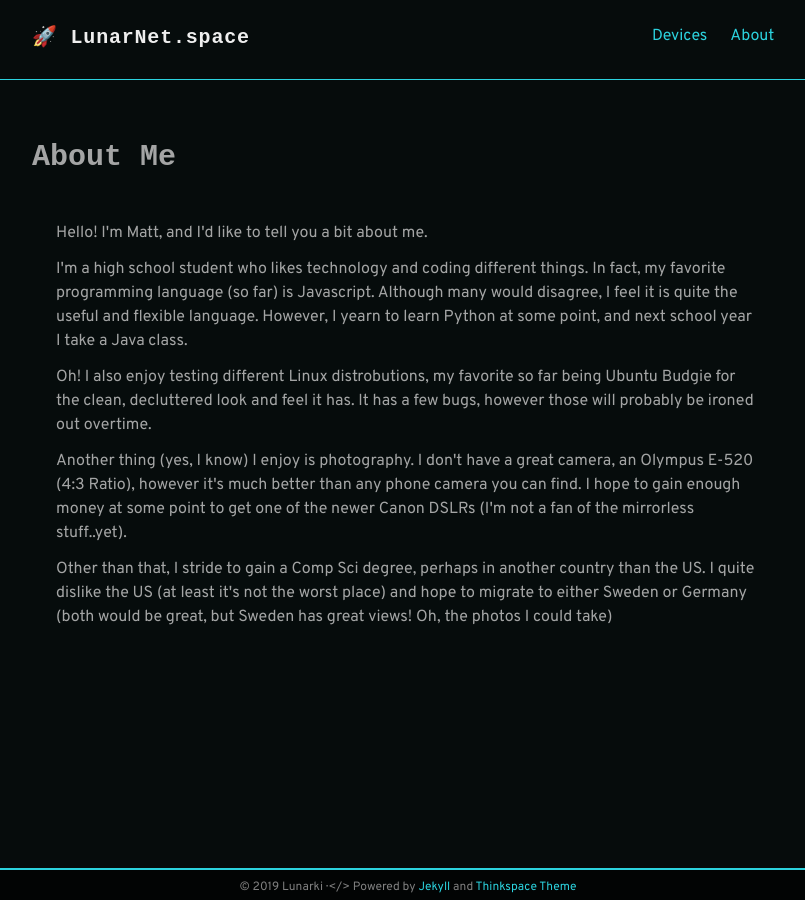
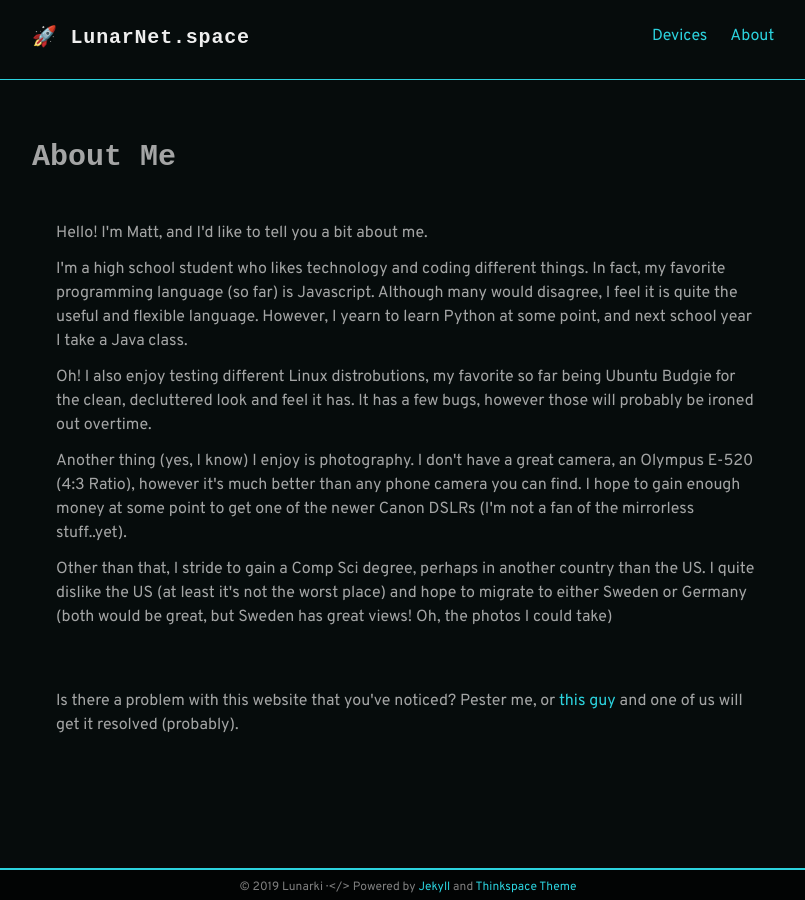
Before and after one commit to SharaNara/SharaNara.github.io, a Jekyll site: the page built from pages/about.html, in a window 1280 px wide. Shown: the whole page, without its empty margins (232-1037 px from the left). Built offline with Jekyll 4.4.1, drawn with Linux system fonts in a browser that asks for light colours; some web fonts are replaced.

Commit message:
Add thing

```diff
--- a/pages/about.html
+++ b/pages/about.html
@@ -21,3 +21,7 @@ shortpage: true
   I quite dislike the US (at least it's not the worst place) and hope to migrate to either Sweden
   or Germany (both would be great, but Sweden has great views! Oh, the photos I could take)</p>
 </div>
+
+<div class="container">
+  <p>Is there a problem with this website that you've noticed? Pester me, or <a href="https://tomr.me/#contact">this guy</a> and one of us will get it resolved (probably).</p>
+</div>
```
